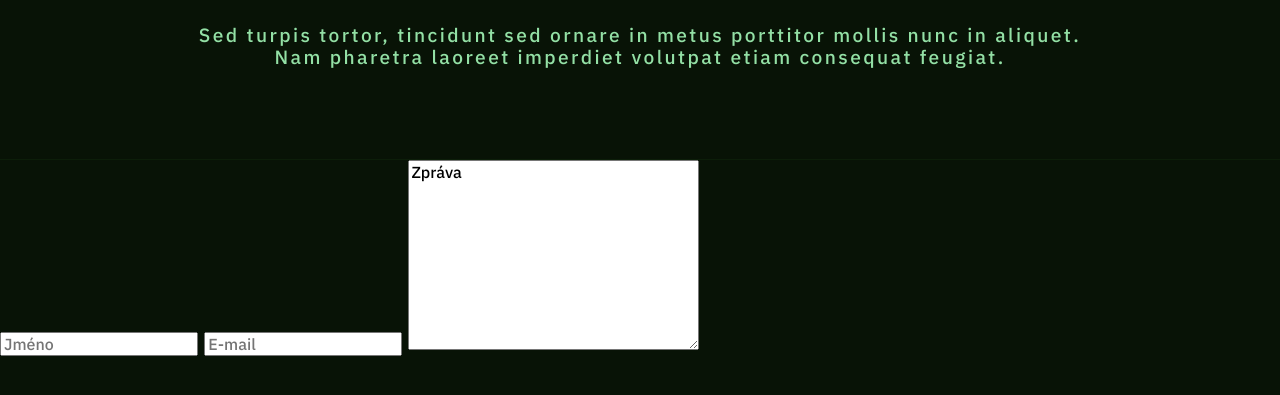
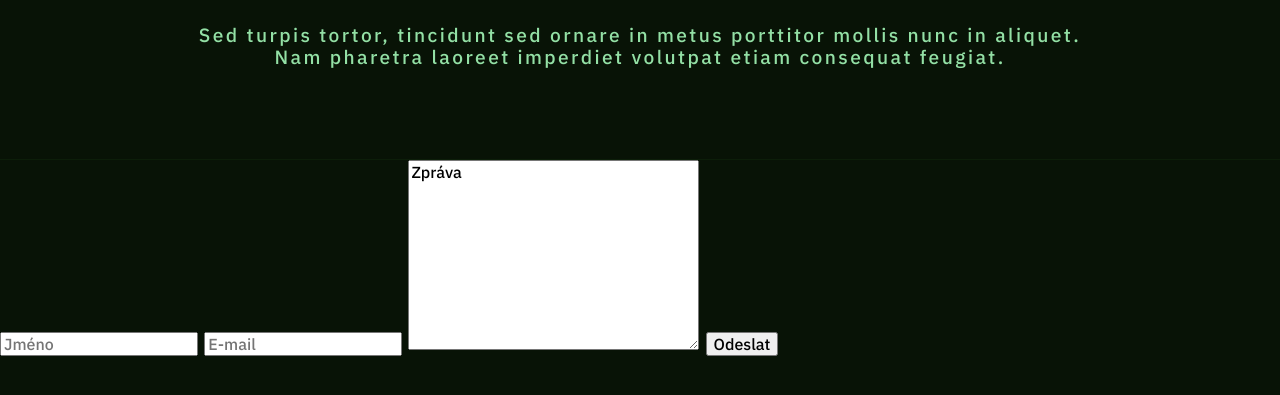
Before and after one commit to dan-sochor/HTML-CSS_initial, a plain HTML site: page index.html in a window 1280 px wide. Shown: the part 141-536 px from the top of the page. Drawn offline with Linux system fonts and the light colour scheme.

Commit message:
Přidán input type <submit>, odeslat

```diff
--- a/index.html
+++ b/index.html
@@ -29,7 +29,11 @@
                 <!-- <input type="date" name="datum" placeholder="Datum"> -->
 
                 <textarea name="Zpráva" cols="30" rows="10">Zpráva</textarea>
+
+                <input type="submit" class="button" value="Odeslat">
+
             </form>
+
 
 
 
```
